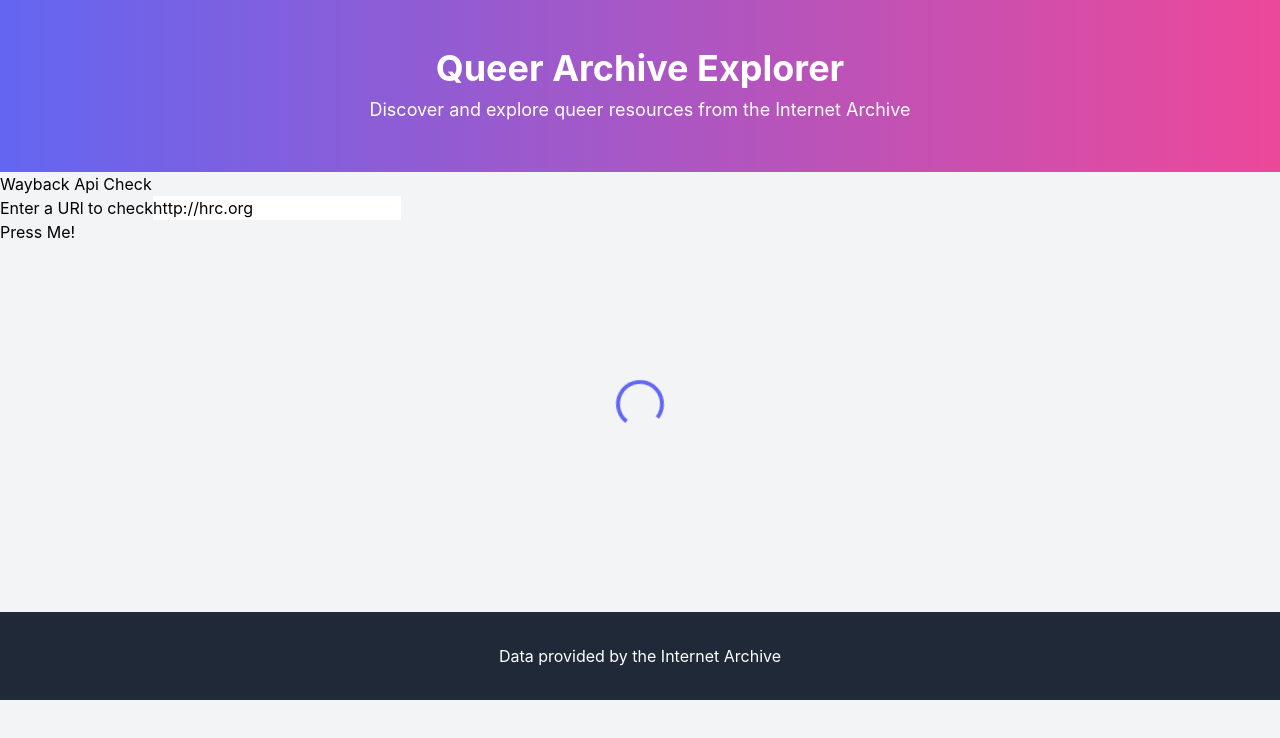
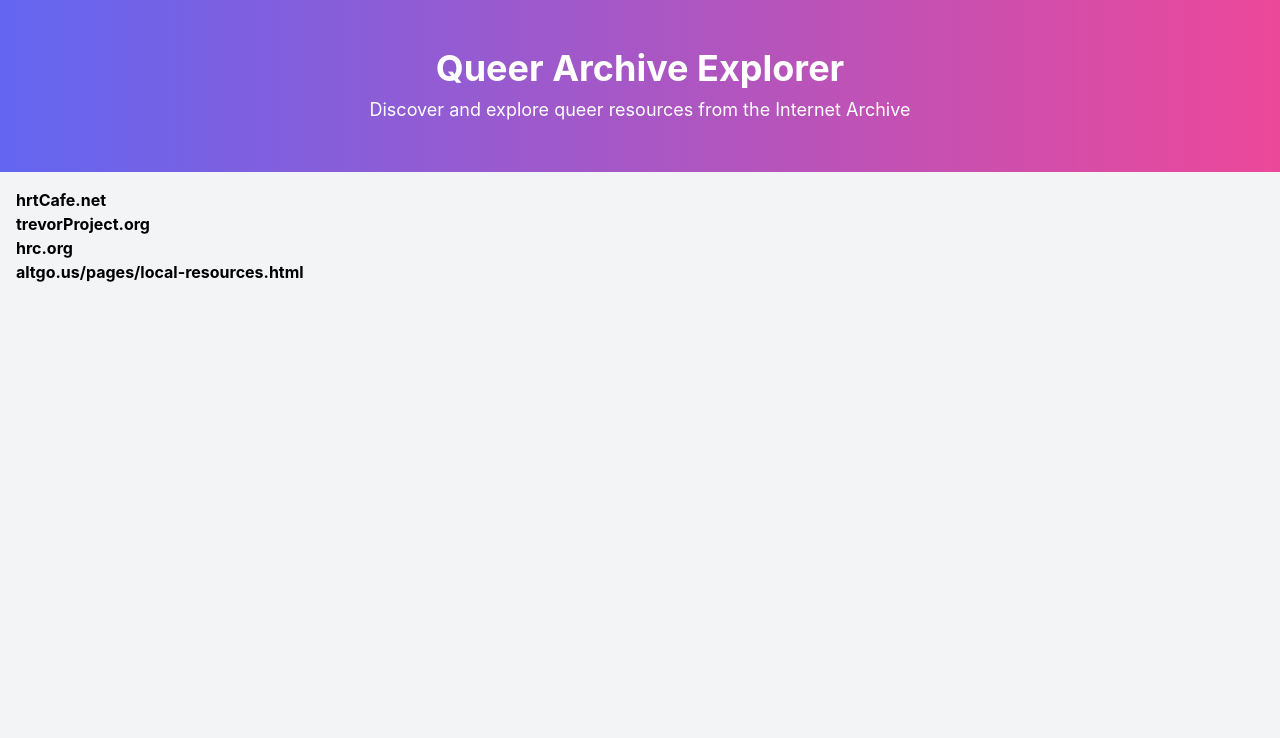
Before and after one commit to ndweir/queerResourceArchive, a React (Vite) app in the folder client/: page / in a window 1280 px wide. Shown: the top 738 px of the page. Built offline with nearby package versions, Linux system fonts and the light colour scheme.

Commit message:
demo component functionally shows API calls

```diff
--- a/client/src/App.jsx
+++ b/client/src/App.jsx
@@ -3,6 +3,7 @@
 import { ChevronLeftIcon, ChevronRightIcon } from '@heroicons/react/24/solid';
 import ResourceCard from './components/ResourceCard';
 import { ApiCheck } from './components/ApiCheck';
+import { DemoThingy } from './components/DemoThingy';
 
 const API_URL = 'http://localhost:3001/api/resources';
 
@@ -45,57 +46,9 @@
         </div>
       </header>
 
-      <ApiCheck />
+      <DemoThingy />
 
-      <main className="max-w-7xl mx-auto px-4 py-8">
-        {error && (
-          <div className="bg-red-100 border border-red-400 text-red-700 px-4 py-3 rounded mb-4">
-            {error}
-          </div>
-        )}
 
-        {loading ? (
-          <div className="flex justify-center items-center h-64">
-            <div className="animate-spin rounded-full h-12 w-12 border-4 border-primary border-t-transparent"></div>
-          </div>
-        ) : (
-          <>
-            <div className="grid gap-6 md:grid-cols-2 lg:grid-cols-3">
-              {resources.map((resource) => (
-                <ResourceCard key={resource.identifier} resource={resource} />
-              ))}
-            </div>
-
-            <div className="flex justify-center items-center mt-8 gap-4">
-              <button
-                onClick={() => setPage(p => Math.max(1, p - 1))}
-                disabled={page === 1}
-                className="flex items-center px-4 py-2 bg-white rounded shadow disabled:opacity-50"
-              >
-                <ChevronLeftIcon className="h-5 w-5 mr-1" />
-                Previous
-              </button>
-              <span className="text-gray-700">
-                Page {page} of {totalPages}
-              </span>
-              <button
-                onClick={() => setPage(p => Math.min(totalPages, p + 1))}
-                disabled={page === totalPages}
-                className="flex items-center px-4 py-2 bg-white rounded shadow disabled:opacity-50"
-              >
-                Next
-                <ChevronRightIcon className="h-5 w-5 ml-1" />
-              </button>
-            </div>
-          </>
-        )}
-      </main>
-
-      <footer className="bg-gray-800 text-white py-8 px-4 mt-12">
-        <div className="max-w-7xl mx-auto text-center">
-          <p>Data provided by the Internet Archive</p>
-        </div>
-      </footer>
     </div>
   );
 }
--- /dev/null
+++ b/client/src/components/DemoThingy.jsx
@@ -0,0 +1,66 @@
+import { useState } from "react";
+import axios from "axios";
+
+import { formatTimestamp } from '../modules/formatTimeStamp';
+
+export const DemoThingy = () => {
+    const [waybackData, setWaybackData] = useState(null);
+
+    const handleApiCheck = (url) => {
+        console.log('handleApiCheck', url);
+        axios.get('http://localhost:3001/api/wayback/waybackAvailable', { params: { urlToCheck: url } })
+            .then((response) => {
+                console.log(response.data);
+                setWaybackData(response.data);
+                console.log(response.data.archived_snapshots.closest.url);
+                // console.log(response.data.data.archived_snapshots);
+            }).catch((error) => {
+                console.error(error);
+            })
+    }
+
+
+    return (
+        <div style={{
+            margin: '1rem',
+            display: 'flex',
+            flexGrow: 2,
+            gap: '2rem',
+        }}>
+            <div className="sidebarlinks" >
+                <ul style={{
+                    fontWeight: 700,
+                    display: 'flex',
+                    flexDirection: 'column',
+                    cursor: 'pointer'
+
+
+                }}>
+                    <li onClick={() => handleApiCheck('hrtCafe.net')}>hrtCafe.net</li>
+                    <li onClick={() => handleApiCheck('trevorProject.org')}>trevorProject.org</li>
+                    <li onClick={() => handleApiCheck('hrc.org')}>hrc.org</li>
+                    <li onClick={() => handleApiCheck('altgo.us/pages/local-resources.html')}>altgo.us/pages/local-resources.html</li>
+
+                </ul>
+            </div>
+            <div style={{
+                textAlign: 'center',
+            }}>
+                {waybackData &&
+                    <div>
+                        <h3>{waybackData.url}</h3>
+                        <h4>{formatTimestamp(waybackData.archived_snapshots.closest.timestamp)} </h4>
+                        <h5>
+                            <a style={{
+                                cursor: 'pointer',
+                            }}
+                                href={waybackData.archived_snapshots.closest.url} target="_blank">
+                                {waybackData.archived_snapshots.closest.url}
+                            </a>
+                        </h5>
+                    </div>
+                }
+            </div>
+        </div >
+    )
+}
```
Also changed, not shown: client/src/index.css (line endings or trailing spaces), 1 other file (tests, documents, lock files or other folders).
